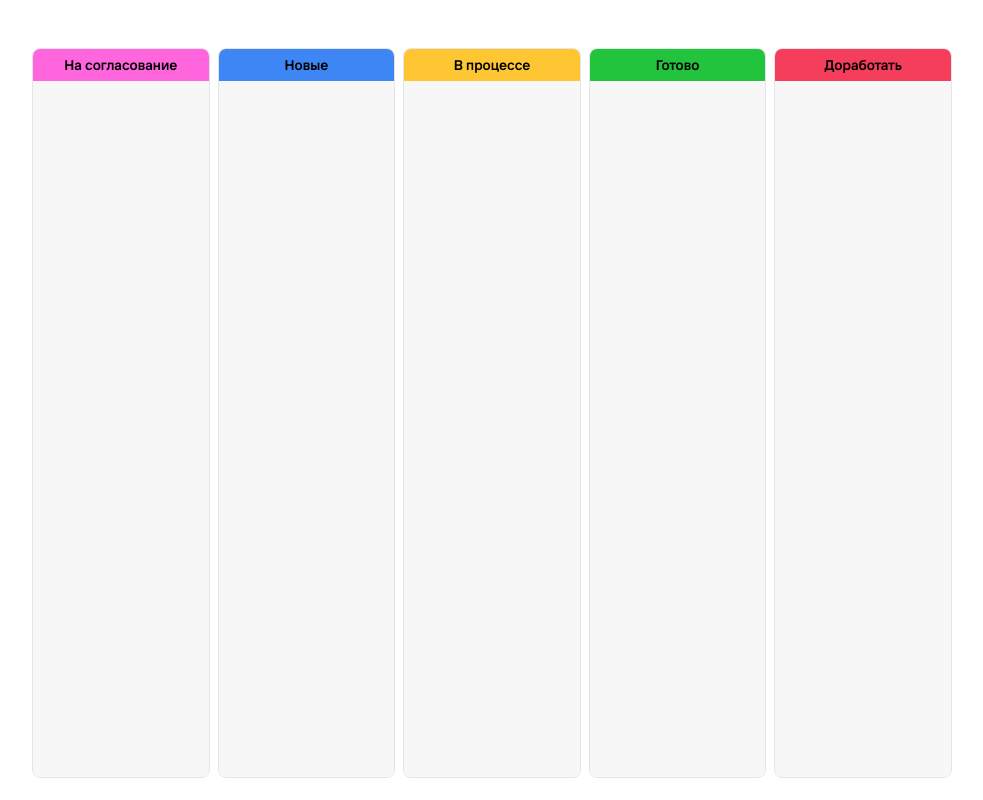
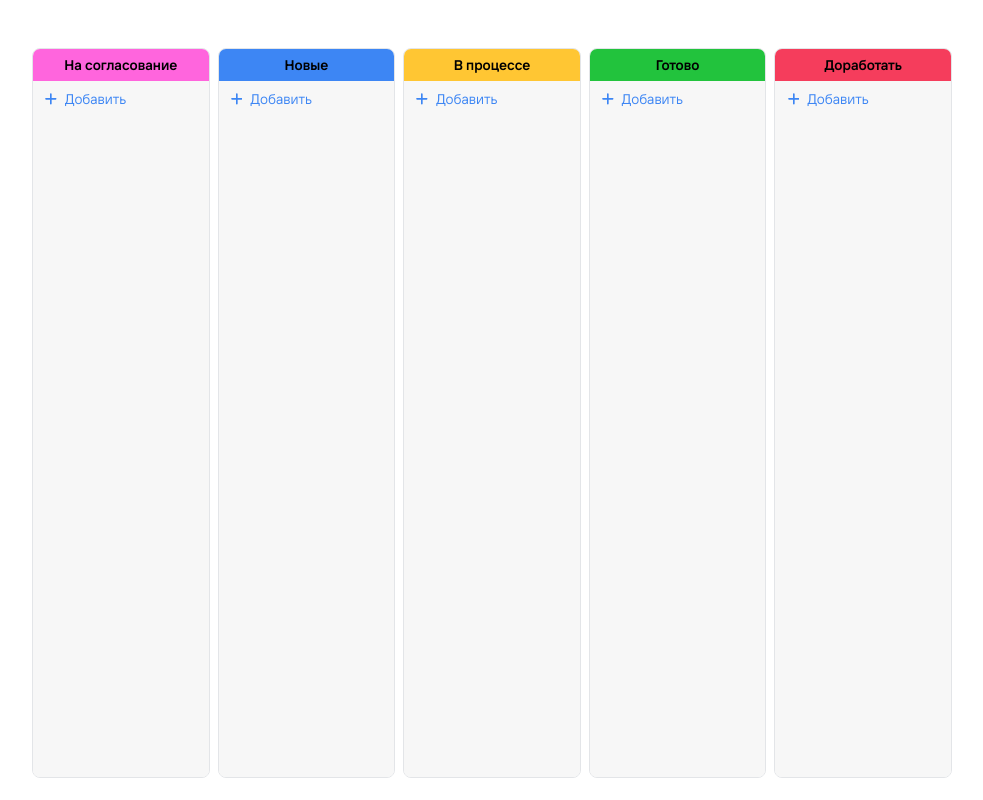
Before and after one commit to timonit/kanban-test, a Vue app: page / in a window 1280 px wide. Shown: the whole page, without its empty margins (148-1131 px from the left). Built offline with nearby package versions, Linux system fonts and the light colour scheme.

Commit message:
add task feature

```diff
--- /dev/null
+++ b/src/features/task/add/index.ts
@@ -0,0 +1 @@
+export * from './ui';
--- /dev/null
+++ b/src/features/task/add/ui/add-task-form.vue
@@ -0,0 +1,73 @@
+<script setup lang="ts">
+import { useTaskStore, type CollumnName } from '@/entities';
+import { Icon, MiniButton } from '@/shared';
+import { ref } from 'vue';
+
+const props = defineProps<{
+  collumn: CollumnName;
+}>();
+const emit = defineEmits<{ (e: 'created'): void; (e: 'cancel'): void; }>();
+
+const taskStore = useTaskStore();
+const text = ref<string>('');
+
+const create = () => {
+  if (text.value.trim()) {
+    taskStore.addTask(text.value, props.collumn);
+    emit('created');
+  } else emit('cancel');
+
+  text.value = '';
+};
+
+const cancel = () => {
+  emit('cancel');
+  text.value = '';
+}
+</script>
+
+<template>
+  <form class="add-task-form" @submit.prevent="create">
+    <textarea class="add-task-form__text" placeholder="Введите текст..." name="text" v-model="text">
+    </textarea>
+
+    <div>
+      <MiniButton type="submit" class="success">
+        <Icon icon="Ok" />
+      </MiniButton>
+
+      <MiniButton @click.prevent="cancel" class="cancel">
+        <Icon icon="Cross" />
+      </MiniButton>
+    </div>
+  </form>
+</template>
+
+<style>
+.add-task-form {
+  width: 100%;
+  display: flex;
+  padding: 8px;
+  border-radius: var(--border-radius-sm);
+  background: var(--color-white);
+  border: solid 1px var(--color-blue);
+  box-sizing: border-box;
+}
+
+.add-task-form__text {
+  width: 100%;
+  border: none;
+}
+
+.add-task-form__text::placeholder {
+  color: var(--color-placeholder);
+}
+
+.success>* {
+  stroke: var(--color-success);
+}
+
+.cancel>* {
+  stroke: var(--color-danger);
+}
+</style>
--- /dev/null
+++ b/src/features/task/add/ui/add-task.vue
@@ -0,0 +1,53 @@
+<script setup lang="ts">
+import { ref } from 'vue';
+import AddTaskForm from './add-task-form.vue';
+import type { CollumnName } from '@/entities';
+import { Icon } from '@/shared';
+
+defineProps<{
+  collumn: CollumnName
+}>();
+
+const isShowForm = ref(false);
+</script>
+
+<template>
+  <div class="add-task" v-show="!isShowForm" @click="isShowForm = !isShowForm">
+    <div class="add-task__icon">
+      <Icon class="" icon="Plus" />
+    </div>
+    <span>
+      Добавить
+    </span>
+  </div>
+  <AddTaskForm
+    v-show="isShowForm"
+    :collumn="collumn"
+    @created="isShowForm = false"
+    @cancel="isShowForm = false" />
+</template>
+
+<style>
+.add-task {
+  display: flex;
+  align-items: center;
+  gap: 4px;
+  color: var(--color-blue);
+  cursor: pointer;
+}
+
+.add-task__icon {
+  width: 20px;
+  height: 20px;
+  padding: 4.17px;
+  display: flex;
+  justify-content: center;
+  align-items: center;
+  box-sizing: border-box;
+}
+
+.add-task__icon > * {
+  width: 11.67px;
+  height: 11.67px;
+}
+</style>
--- /dev/null
+++ b/src/features/task/add/ui/index.ts
@@ -0,0 +1,5 @@
+import AddTask from './add-task.vue';
+
+export {
+  AddTask
+}
--- /dev/null
+++ b/src/features/task/index.ts
@@ -0,0 +1 @@
+export * from './add'
--- a/src/widgets/collumn/collumn.vue
+++ b/src/widgets/collumn/collumn.vue
@@ -1,23 +1,19 @@
 <script setup lang="ts">
-import { useTaskStore, type CollumnName } from '@/entities/task';
+import { type CollumnName } from '@/entities/task';
 import TaskList from './task-list.vue';
 import CollumnHead from './collumn-head.vue';
-import { storeToRefs } from 'pinia';
 
 const props = defineProps<{
   collumn: CollumnName;
   title: string;
   color: string;
 }>()
-
-const taskStore = useTaskStore();
-const { getTasksByCollumnName } = storeToRefs(taskStore);
 </script>
 
 <template>
   <div class="collumn">
     <CollumnHead :title="props.title" :color="props.color" />
-    <TaskList :list="getTasksByCollumnName(props.collumn)" />
+    <TaskList :collumn="collumn"  />
   </div>
 </template>
 
--- a/src/widgets/collumn/task-list.vue
+++ b/src/widgets/collumn/task-list.vue
@@ -1,14 +1,20 @@
 <script setup lang="ts">
-import { TaskCard, type TaskDTO } from '@/entities';
+import { TaskCard, useTaskStore, type CollumnName, type TaskDTO } from '@/entities';
+import { AddTask } from '@/features/task';
+import { storeToRefs } from 'pinia';
 
 const props = defineProps<{
-  list: TaskDTO[];
+  collumn: CollumnName;
 }>();
+
+const taskStore = useTaskStore();
+const { getTasksByCollumnName } = storeToRefs(taskStore);
 </script>
 
 <template>
   <div class="task-list">
-    <TaskCard v-for="task of props.list" :key="task.id" :task="task" />
+    <TaskCard v-for="task of getTasksByCollumnName(props.collumn)" :key="task.id" :task="task" />
+    <AddTask :collumn="collumn" />
   </div>
 </template>
 
```
